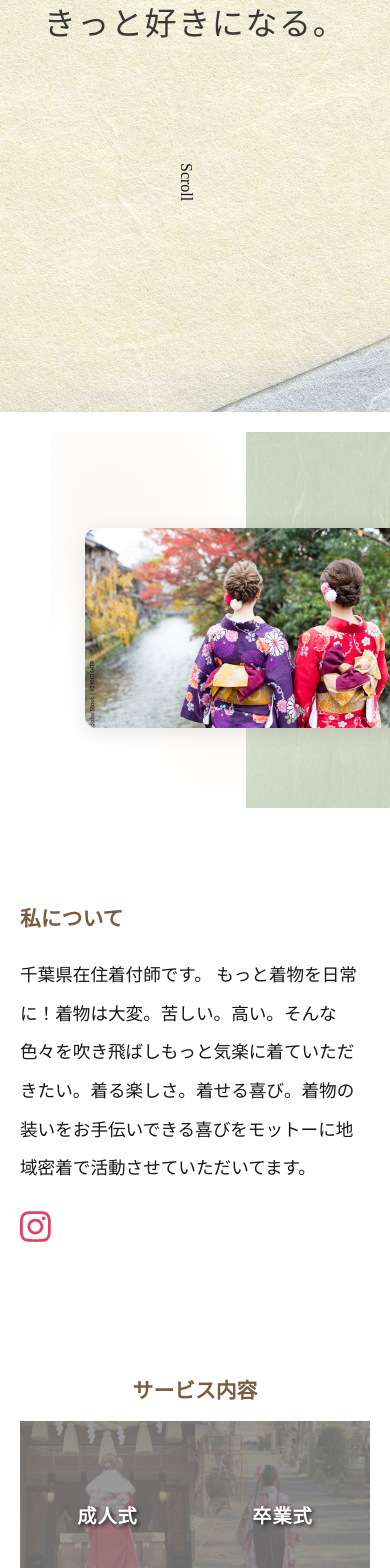
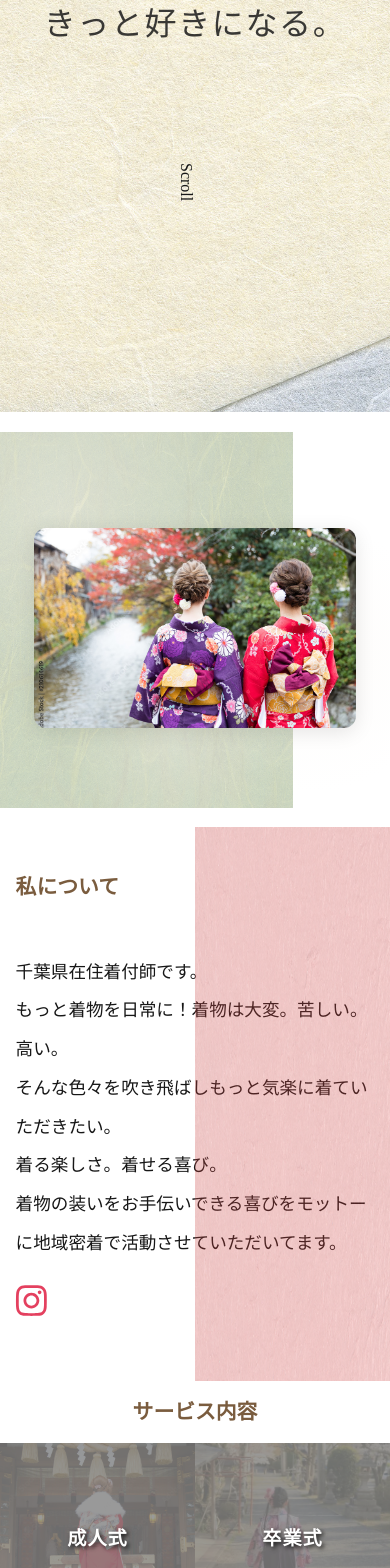
Before and after one commit to Ueno-Yuki/kituke-project, a Next.js app: page / in a window 390 px wide. Shown: the part 432-2000 px from the top of the page. Built offline with nearby package versions, Linux system fonts and the light colour scheme; a web font is replaced by a local one.

Commit message:
リファクタリング

```diff
--- a/src/components/sections/About.tsx
+++ b/src/components/sections/About.tsx
@@ -1,5 +1,6 @@
 import Section from "../Section/Section";
 import styles from "../../styles/About.module.css";
+import animationStyles from "../../styles/Animation.module.css";
 import { useRef, useState, useEffect } from "react";
 import { motion, useInView } from "framer-motion";
 import { FontAwesomeIcon } from "@fortawesome/react-fontawesome";
@@ -25,6 +26,8 @@ export default function About() {
   const textRef = useRef<HTMLDivElement>(null);
   const inView = useInView(titleRef, { once: true });
   const [showText, setShowText] = useState(false);
+  const [isInitiallyVisible, setIsInitiallyVisible] = useState(false);
+  const [showHighlight, setShowHighlight] = useState(false);
 
   // 追加: 768px以下かどうか
   const isMobile = useMediaQuery("(max-width: 768px)");
@@ -36,12 +39,29 @@ export default function About() {
   const extraDelay = 0.2; // タイトルが全て表示されてから内容が出るまでの待ち時間（秒）
   const totalDelay = (title.length - 1) * delayPerChar + duration + extraDelay;
 
+  // 初期表示時の可視性をチェック
+  useEffect(() => {
+    const checkInitialVisibility = () => {
+      if (titleRef.current) {
+        const rect = titleRef.current.getBoundingClientRect();
+        const isVisible = rect.top < window.innerHeight && rect.bottom > 0;
+        setIsInitiallyVisible(isVisible);
+      }
+    };
+
+    // 少し遅延させてDOMが確実に描画された後にチェック
+    const timer = setTimeout(checkInitialVisibility, 100);
+    return () => clearTimeout(timer);
+  }, []);
+
   useEffect(() => {
     if (inView) {
-      const timer = setTimeout(() => setShowText(true), totalDelay * 1000);
+      // 初期表示で可視の場合は即座にアニメーション開始
+      const delay = isInitiallyVisible ? 0 : totalDelay * 1000;
+      const timer = setTimeout(() => setShowText(true), delay);
       return () => clearTimeout(timer);
     }
-  }, [inView, totalDelay]);
+  }, [inView, totalDelay, isInitiallyVisible]);
 
   const textanimate = title.map((char, index) => (
     <motion.span
@@ -62,7 +82,13 @@ export default function About() {
           x: 0,
           y: 0,
           opacity: 1,
-          transition: { duration: 1.3 }
+          transition: {
+            duration: 1.3,
+            onComplete: () => {
+              // スライドアニメーション完了後にマーカーアニメーション開始
+              setTimeout(() => setShowHighlight(true), 500);
+            }
+          }
         }
       }
     : {
@@ -70,12 +96,18 @@ export default function About() {
         onscreen: {
           x: 0,
           opacity: 1,
-          transition: { duration: 1.3 }
+          transition: {
+            duration: 1.3,
+            onComplete: () => {
+              // スライドアニメーション完了後にマーカーアニメーション開始
+              setTimeout(() => setShowHighlight(true), 500);
+            }
+          }
         }
       };
 
   return (
-    <Section id="about">
+    <Section id="about" className={styles.aboutSection}>
       <div className={styles.aboutRow}>
         <h2 ref={titleRef} className={`${styles.aboutTitle} sectionTitle`}>
           {textanimate}
@@ -87,8 +119,17 @@ export default function About() {
           initial="offscreen"
           animate={showText ? "onscreen" : "offscreen"}
         >
-          千葉県在住着付師です。
-          もっと着物を日常に！着物は大変。苦しい。高い。そんな色々を吹き飛ばしもっと気楽に着ていただきたい。着る楽しさ。着せる喜び。着物の装いをお手伝いできる喜びをモットーに地域密着で活動させていただいてます。
+          <p>
+            千葉県在住着付師です。<br/>
+            もっと着物を日常に！着物は大変。苦しい。高い。<br/>
+            そんな色々を吹き飛ばしもっと気楽に着ていただきたい。
+          </p>
+          <p>
+            <span className={`${animationStyles.highlightText} ${showHighlight ? animationStyles.animate : ''}`}>
+              着る楽しさ。着せる喜び。
+            </span>
+          </p>
+          <p>着物の装いをお手伝いできる喜びをモットーに地域密着で活動させていただいてます。</p>
           <div className={styles.aboutSNS}>
             <a
               href="https://instagram.com/p/Ct0pKJ1vlwA/"
--- a/src/components/sections/Service.tsx
+++ b/src/components/sections/Service.tsx
@@ -24,6 +24,7 @@ export default function Service() {
   const textBlockRef = useRef<HTMLDivElement>(null);
   const inView = useInView(titleRef, { once: true });
   const [showText, setShowText] = useState(false);
+  const [isInitiallyVisible, setIsInitiallyVisible] = useState(false);
 
   // 追加: 768px以下かどうか
   const isMobile = useMediaQuery("(max-width: 768px)");
@@ -35,12 +36,29 @@ export default function Service() {
   const extraDelay = 0.2; // タイトルが全て表示されてから内容が出るまでの待ち時間（秒）
   const totalDelay = (title.length - 1) * delayPerChar + duration + extraDelay;
 
+  // 初期表示時の可視性をチェック
+  useEffect(() => {
+    const checkInitialVisibility = () => {
+      if (titleRef.current) {
+        const rect = titleRef.current.getBoundingClientRect();
+        const isVisible = rect.top < window.innerHeight && rect.bottom > 0;
+        setIsInitiallyVisible(isVisible);
+      }
+    };
+
+    // 少し遅延させてDOMが確実に描画された後にチェック
+    const timer = setTimeout(checkInitialVisibility, 100);
+    return () => clearTimeout(timer);
+  }, []);
+
   useEffect(() => {
     if (inView) {
-      const timer = setTimeout(() => setShowText(true), totalDelay * 1000);
+      // 初期表示で可視の場合は即座にアニメーション開始
+      const delay = isInitiallyVisible ? 0 : totalDelay * 1000;
+      const timer = setTimeout(() => setShowText(true), delay);
       return () => clearTimeout(timer);
     }
-  }, [inView, totalDelay]);
+  }, [inView, totalDelay, isInitiallyVisible]);
 
   const textanimate = title.map((char, index) => (
     <motion.span
@@ -74,7 +92,7 @@ export default function Service() {
       };
 
   return (
-    <Section id="service">
+    <Section id="service" style={{ margin: '0', padding: '0', maxWidth: 'none', width: '100vw' }}>
       <div className={styles.serviceRow}>
         <h2 ref={titleRef} className={`${styles.serviceTitle} sectionTitle`}>
           {textanimate}
--- a/src/pages/index.tsx
+++ b/src/pages/index.tsx
@@ -4,7 +4,7 @@ import MainVisual from "@/components/sections/MainVisual";
 import Slide from "@/components/sections/Slide";
 import About from "@/components/sections/About";
 import Service from "@/components/sections/Service";
-import HamburgerMenuButton from "@/components/ThemeToggle";
+import HamburgerMenu from "@/components/HamburgerMenu";
 import BackToTop from "@/components/BackToTop";
 import ScrollAnimation from "@/components/ScrollAnimation";
 
@@ -19,7 +19,7 @@ export default function Home() {
         <link rel="icon" href="/favicon.ico" />
       </Head>
       <ScrollAnimation />
-      <HamburgerMenuButton menuOpen={menuOpen} setMenuOpen={setMenuOpen} />
+      <HamburgerMenu menuOpen={menuOpen} setMenuOpen={setMenuOpen} />
       <main>
         <MainVisual />
         <Slide />
--- a/src/styles/About.module.css
+++ b/src/styles/About.module.css
@@ -1,3 +1,32 @@
+/* Slideセクション用背景 - 和紙のツギハギ効果 */
+.aboutSection {
+  --bg-image: url('/background/about-image.jpg');
+  --bg-size: 100% 100%;
+  --bg-position: 0% 100%;
+  --bg-repeat: no-repeat;
+  --bg-opacity: 0.3;
+
+  position: relative;
+  background: #ffffff;
+  padding: 3rem 0;
+  margin: 5% auto;
+}
+.aboutSection::after {
+  content: '';
+  position: absolute;
+  top: 0;
+  left: 17rem;
+  right: 0;
+  bottom: -3rem;
+  background-image: var(--bg-image);
+  background-size: var(--bg-size);
+  background-position: var(--bg-position);
+  background-repeat: var(--bg-repeat);
+  opacity: var(--bg-opacity);
+  pointer-events: none;
+  z-index: 0;
+}
+
 .aboutRow {
   display: flex;
   align-items: flex-start;
@@ -5,9 +34,37 @@
 }
 
 @media (max-width: 768px) {
+  .aboutSection {
+    --bg-image: url('/background/about-image.jpg');
+    --bg-size: 100% 100%;
+    --bg-position: 0% 100%;
+    --bg-repeat: no-repeat;
+    --bg-opacity: 0.3;
+
+    position: relative;
+    background: #ffffff;
+    padding: 3rem 0;
+    margin: 5% auto;
+  }
+  .aboutSection::after {
+    content: '';
+    position: absolute;
+    top: 0;
+    left: 50%;
+    right: 0;
+    bottom: 0;
+    background-image: var(--bg-image);
+    background-size: var(--bg-size);
+    background-position: var(--bg-position);
+    background-repeat: var(--bg-repeat);
+    opacity: var(--bg-opacity);
+    pointer-events: none;
+    z-index: 0;
+  }
+
   .aboutRow {
     flex-direction: column;
-    gap: 0.2rem;
+    margin: 0 4%;
     align-items: stretch;
     min-height: unset;
     height: auto;
--- a/src/styles/Animation.module.css
+++ b/src/styles/Animation.module.css
@@ -201,3 +201,44 @@
   background-size: cover;
   background-repeat: no-repeat;
 }
+
+/* マーカーアニメーション */
+.highlightText {
+  position: relative;
+  display: inline-block;
+}
+
+.highlightText::after {
+  content: '';
+  position: absolute;
+  left: 0;
+  bottom: 0.1em;
+  width: 0;
+  height: 0.4em;
+  background: linear-gradient(90deg, #ffd700 0%, #ffed4e 100%);
+  z-index: -1;
+  transition: width 0.8s ease-in-out;
+  opacity: 0.7;
+}
+
+.highlightText.animate::after {
+  width: 100%;
+}
+
+@keyframes highlightMarker {
+  0% {
+    width: 0;
+    opacity: 0.5;
+  }
+  50% {
+    opacity: 0.8;
+  }
+  100% {
+    width: 100%;
+    opacity: 0.7;
+  }
+}
+
+.highlightText.animate::after {
+  animation: highlightMarker 0.8s ease-in-out forwards;
+}
--- a/src/styles/Service.module.css
+++ b/src/styles/Service.module.css
@@ -1,44 +1,12 @@
-.serviceRow {
-  align-items: flex-start;
-}
-
-@media (max-width: 768px) {
-  .serviceRow {
-    flex-direction: column;
-    gap: 0.2rem;
-    align-items: stretch;
-    min-height: unset;
-    height: auto;
-  }
-  .serviceTitle {
-    min-width: 0;
-    flex-basis: auto;
-    margin-bottom: 0.5em !important;
-    font-size: 1.3rem;
-    line-height: 1.2;
-  }
-  .serviceList {
-    flex-basis: auto;
-    width: 100%;
-    box-sizing: border-box;
-  }
-  .serviceList li {
-    font-size: 0.9rem !important;
-  }
-  .serviceRow > div {
-    width: 100%;
-    box-sizing: border-box;
-  }
-  .serviceText {
-    font-size: 1.1rem !important;
-    line-height: 2.2 !important;
-  }
-}
-
 .serviceTitle {
   color: #7a5c3e;
   text-align: center;
   margin-bottom: 5%;
+}
+.serviceText {
+  margin-top: 1.1rem;
+  font-size: 1.4rem;
+  line-height: 2;
 }
 
 /* カード内のタイトルは白文字で見やすく */
@@ -65,12 +33,6 @@
   transition: all 0.3s ease;
   cursor: pointer;
 }
-
-/* .serviceCard:hover {
-  transform: scale(1.02);
-  box-shadow: 0 4px 16px rgba(0, 0, 0, 0.15);
-  z-index: 10;
-} */
 
 /* ホバー時の背景画像透明度を元の解像度に */
 .serviceCard:hover::before {
@@ -217,14 +179,38 @@
 
 /* モバイル対応 */
 @media (max-width: 768px) {
+  .serviceRow {
+    flex-direction: column;
+    gap: 0.2rem;
+    align-items: stretch;
+    min-height: unset;
+    height: auto;
+  }
+  .serviceTitle {
+    min-width: 0;
+    flex-basis: auto;
+    margin-bottom: 0.5em !important;
+    font-size: 1.3rem;
+    line-height: 1.2;
+  }
+  .serviceList {
+    flex-basis: auto;
+    width: 100%;
+    box-sizing: border-box;
+  }
+  .serviceList li {
+    font-size: 0.9rem !important;
+  }
+  .serviceRow > div {
+    width: 100%;
+    box-sizing: border-box;
+  }
+  .serviceText {
+    font-size: 1.1rem !important;
+    line-height: 2.2 !important;
+  }
   .serviceGrid {
     grid-template-columns: repeat(2, 1fr);
     grid-template-rows: repeat(4, 1fr);
   }
 }
-
-.serviceText {
-    margin-top: 1.1rem;
-    font-size: 1.4rem;
-    line-height: 2;
-  }
--- a/src/styles/Slide.module.css
+++ b/src/styles/Slide.module.css
@@ -1,7 +1,7 @@
 /* Slideセクション用背景 - 和紙のツギハギ効果 */
 .slideSection {
   --bg-image: url('/background/slide-image.jpg');
-  --bg-size: 50% 100%;
+  --bg-size: 100% 100%;
   --bg-position: 100% 0%;
   --bg-repeat: no-repeat;
   --bg-opacity: 0.3;
@@ -9,16 +9,16 @@
   position: relative;
   background: #ffffff;
   padding: 3rem 0;
-  margin: 5% 13%;
+  margin: 5% auto;
 }
 
 .slideSection::before {
   content: '';
   position: absolute;
-  top: 0;
-  left: 0;
-  right: 0;
-  bottom: 0;
+  top: -4.7rem;
+  left: -10rem;
+  right: 30rem;
+  bottom: -4.7rem;
   background-image: var(--bg-image);
   background-size: var(--bg-size);
   background-position: var(--bg-position);
@@ -201,6 +201,35 @@
 
 /* モバイル対応 */
 @media (max-width: 768px) {
+  .slideSection {
+    --bg-image: url('/background/slide-image.jpg');
+    --bg-size: 100% 100%;
+    --bg-position: 100% 0%;
+    --bg-repeat: no-repeat;
+    --bg-opacity: 0.3;
+
+    position: relative;
+    background: #ffffff;
+    padding: 3rem 0;
+    margin: 5% auto;
+  }
+
+  .slideSection::before {
+    content: '';
+    position: absolute;
+    top: 0;
+    left: 0;
+    right: 25%;
+    bottom: 0;
+    background-image: var(--bg-image);
+    background-size: var(--bg-size);
+    background-position: var(--bg-position);
+    background-repeat: var(--bg-repeat);
+    opacity: var(--bg-opacity);
+    pointer-events: none;
+    z-index: 0;
+  }
+
   .slideLayout {
     flex-direction: column;
     height: auto;
--- a/src/styles/globals.css
+++ b/src/styles/globals.css
@@ -3,8 +3,7 @@
   --foreground: #171717;
 }
 
-html,
-body {
+bode,html, main {
   overflow-x: hidden;
 }
 
```
Also changed, not shown: src/components/HamburgerMenu.tsx (+21 -5 lines), src/components/ThemeToggle.tsx (deleted, +0 -28 lines), src/components/sections/Slide.tsx (+21 -2 lines), src/styles/HamburgerMenu.module.css (+60 -0 lines), public/background/about-image.jpg (added).
